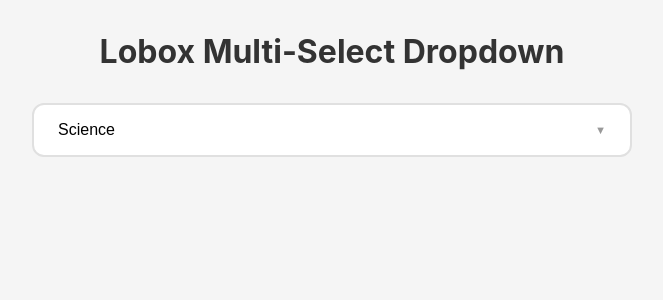
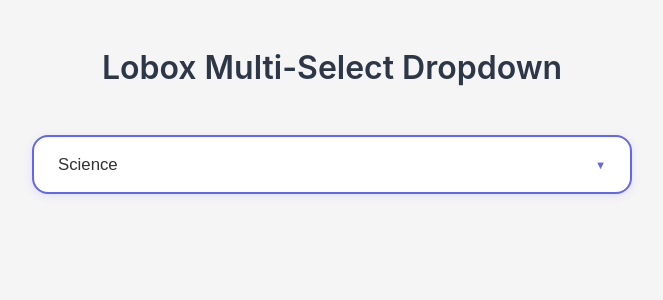
Before and after one commit to me6di/LoboxProject, a React (Vite) app: page / in a window 1280 px wide. Shown: the top 300 px of the page, without its empty margins (308-971 px from the left). Built offline with nearby package versions, Linux system fonts and the light colour scheme.

Commit message:
Style component to match design

```diff
--- a/src/App.scss
+++ b/src/App.scss
@@ -1,14 +1,17 @@
 .app {
   max-width: 800px;
   margin: 0 auto;
-  padding: 2rem;
+  padding: 3rem 2rem;
   font-family: -apple-system, BlinkMacSystemFont, 'Segoe UI', 'Roboto', 'Oxygen',
     'Ubuntu', 'Cantarell', 'Fira Sans', 'Droid Sans', 'Helvetica Neue',
     sans-serif;
+  min-height: 100vh;
 }
 
 h1 {
   text-align: center;
-  color: #333;
-  margin-bottom: 2rem;
+  color: #2d3748;
+  margin-bottom: 3rem;
+  font-size: 2rem;
+  font-weight: 600;
 }
--- a/src/components/MultiSelectDropdown.scss
+++ b/src/components/MultiSelectDropdown.scss
@@ -7,26 +7,30 @@
 
 .dropdown-toggle {
   width: 100%;
-  padding: 1rem 1.5rem;
+  padding: 1.1rem 1.5rem;
   background: white;
-  border: 2px solid #e0e0e0;
-  border-radius: 12px;
-  font-size: 1rem;
+  border: 2.5px solid #6366f1;
+  border-radius: 16px;
+  font-size: 1.05rem;
   cursor: pointer;
   text-align: left;
   transition: all 0.2s ease;
   display: flex;
   justify-content: space-between;
   align-items: center;
+  color: #333;
+  font-weight: 500;
+  box-shadow: 0 2px 8px rgba(99, 102, 241, 0.15);
 
   &:hover {
-    border-color: #c0c0c0;
+    border-color: #4f46e5;
+    box-shadow: 0 4px 12px rgba(99, 102, 241, 0.2);
   }
 
   .arrow {
     font-size: 0.7rem;
     transition: transform 0.2s ease;
-    color: #999;
+    color: #6366f1;
 
     &.open {
       transform: rotate(180deg);
@@ -36,16 +40,18 @@
 
 .dropdown-menu {
   position: absolute;
-  top: calc(100% + 8px);
+  top: calc(100% + 10px);
   left: 0;
   right: 0;
   background: white;
-  border: 2px solid #e0e0e0;
-  border-radius: 12px;
-  box-shadow: 0 4px 12px rgba(0, 0, 0, 0.1);
+  border: 2px solid #e8e8e8;
+  border-radius: 16px;
+  box-shadow: 0 8px 24px rgba(0, 0, 0, 0.12);
   z-index: 1000;
   overflow: hidden;
-  animation: slideDown 0.2s ease;
+  animation: slideDown 0.25s ease;
+  max-height: 400px;
+  overflow-y: auto;
 }
 
 .dropdown-content {
@@ -61,34 +67,44 @@
 }
 
 .category-title {
-  padding: 0.5rem 1rem;
-  font-size: 0.85rem;
-  color: #999;
+  padding: 0.65rem 1.1rem;
+  font-size: 0.9rem;
+  color: #a0a0a0;
   font-weight: 500;
+  display: flex;
+  align-items: center;
+  gap: 0.4rem;
 }
 
 .items-list {
   display: flex;
   flex-direction: column;
+  gap: 2px;
 }
 
 .item {
   display: flex;
   justify-content: space-between;
   align-items: center;
-  padding: 0.75rem 1rem;
+  padding: 0.85rem 1.1rem;
   cursor: pointer;
-  transition: background-color 0.15s ease;
-  border-radius: 8px;
-  margin: 0 0.5rem;
+  transition: all 0.15s ease;
+  border-radius: 10px;
+  margin: 0 0.4rem;
+  font-size: 0.95rem;
 
   &:hover {
-    background-color: #f5f5f5;
+    background-color: #f8f8fb;
   }
 
   &.selected {
     color: #6366f1;
     font-weight: 500;
+    background-color: #f0f0ff;
+
+    &:hover {
+      background-color: #e8e8ff;
+    }
   }
 }
 
@@ -96,35 +112,40 @@
   display: flex;
   align-items: center;
   gap: 0.5rem;
+  color: inherit;
 }
 
 .checkmark {
   color: #6366f1;
   font-weight: bold;
-  font-size: 1.2rem;
+  font-size: 1.3rem;
+  line-height: 1;
 }
 
 .add-item-section {
-  border-top: 1px solid #e0e0e0;
-  padding: 0.75rem;
+  border-top: 1.5px solid #f0f0f0;
+  padding: 0.85rem 1rem;
   margin-top: 0.5rem;
+  background-color: #fafafa;
 }
 
 .add-item-input {
   width: 100%;
-  padding: 0.75rem 1rem;
-  border: 1px solid #e0e0e0;
-  border-radius: 8px;
+  padding: 0.8rem 1.1rem;
+  border: 1.5px solid #e8e8e8;
+  border-radius: 10px;
   font-size: 0.95rem;
   outline: none;
-  transition: border-color 0.2s ease;
+  transition: all 0.2s ease;
+  background-color: white;
 
   &:focus {
     border-color: #6366f1;
+    box-shadow: 0 0 0 3px rgba(99, 102, 241, 0.1);
   }
 
   &::placeholder {
-    color: #999;
+    color: #a0a0a0;
   }
 }
 
```
